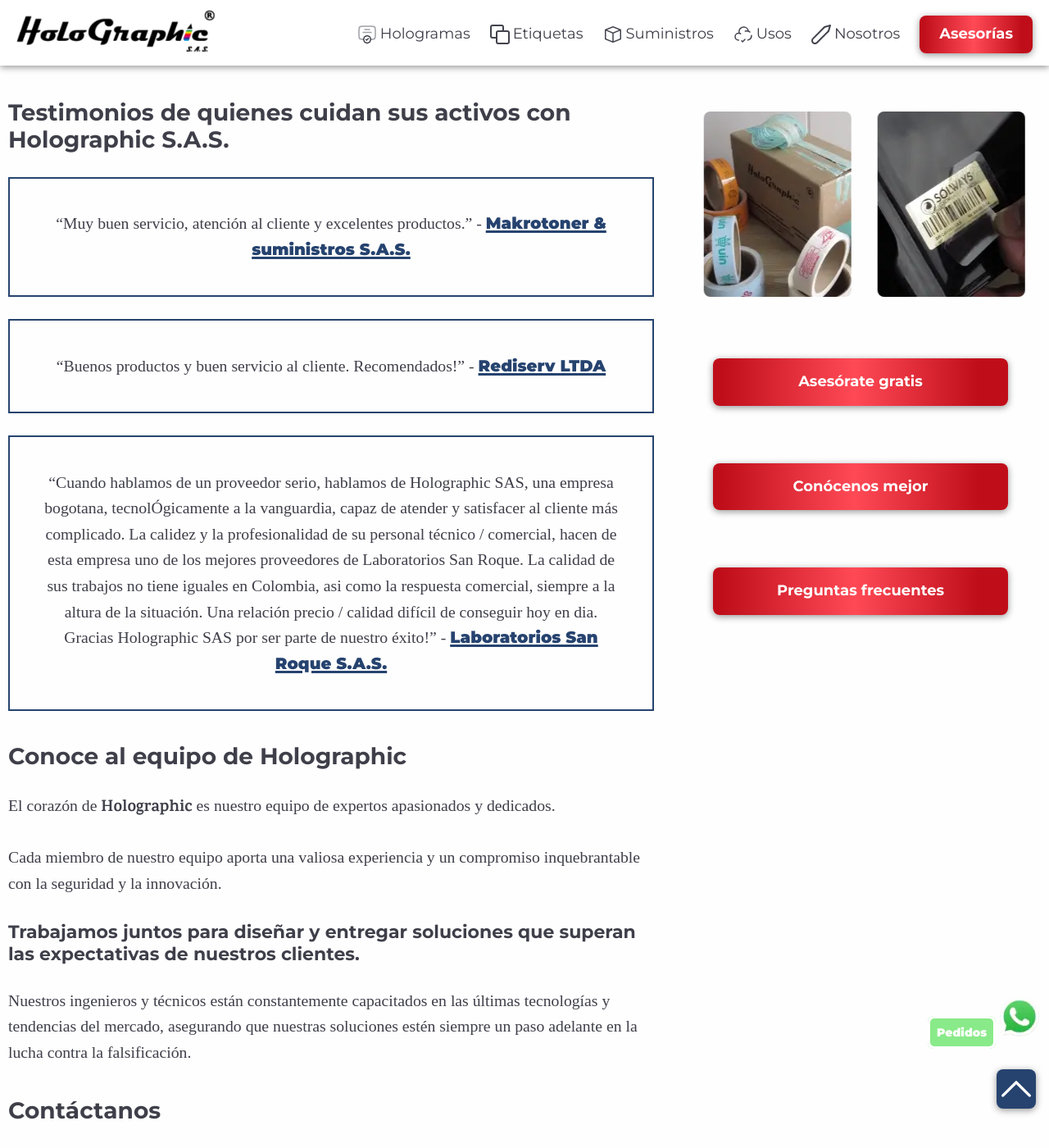
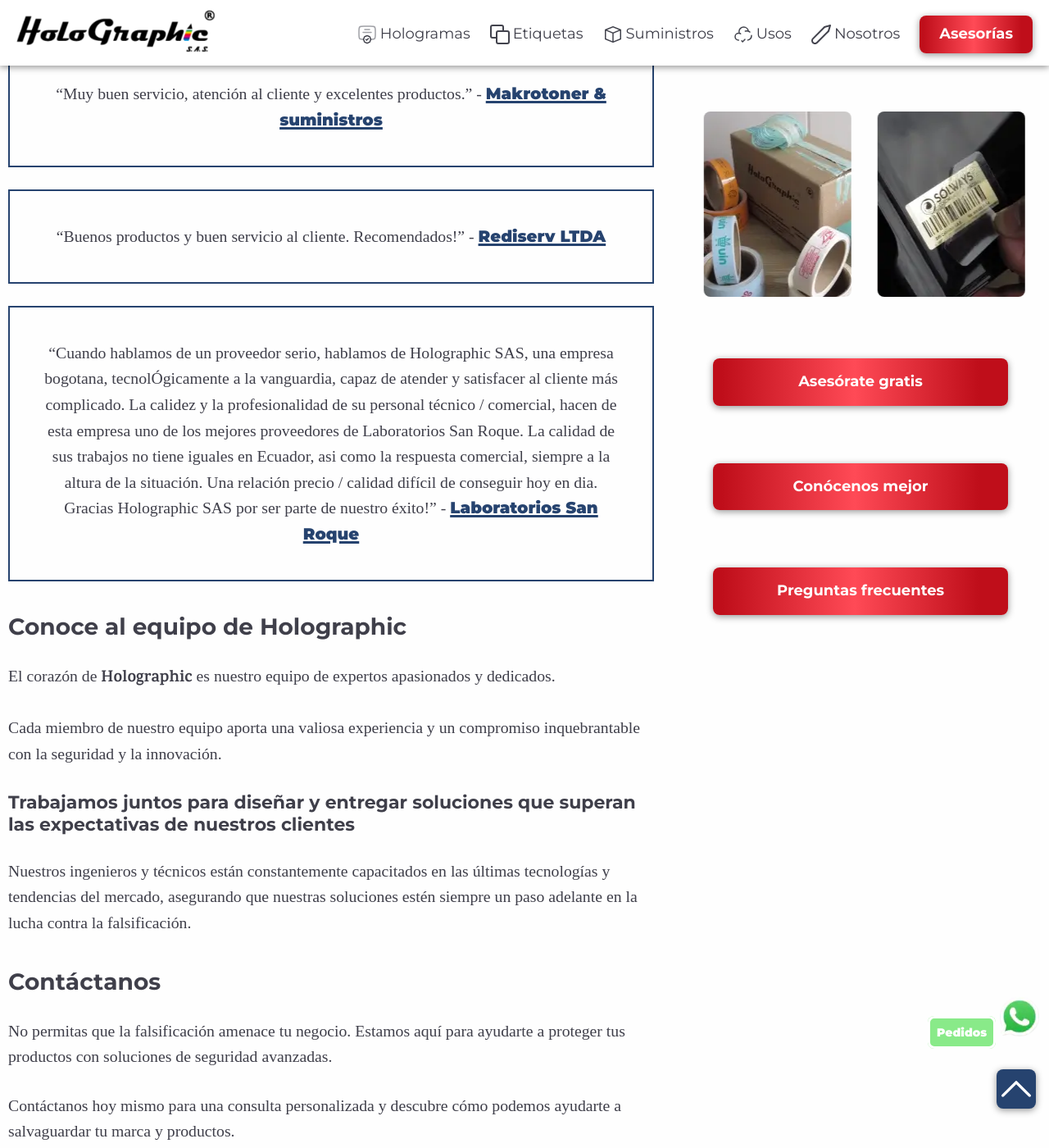
Before and after one commit to Klerpson/revisemos, a Jekyll site: the page built from quienes-somos.md, in a window 1280 px wide and 1400 px high, scrolled down 3571 px. Shown: the whole window at 82% size. Built offline with Jekyll 4.4.1, drawn with Linux system fonts in a browser that asks for light colours; some web fonts are replaced; some of the changed text lies outside the part shown.

Commit message:
nosotros

```diff
--- a/quienes-somos.md
+++ b/quienes-somos.md
@@ -1,24 +1,22 @@
 ---
 layout: pagina
-title: "Somos Holographic S.A.S. y estamos para asegurar tu mercancía y activos"
-h1: Somos Holographic S.A.S sirviéndote desde 2011
-intro: Tu solución de etiquetas de seguridad y marcación en Colombia
+title: "Somos Holographic y estamos para asegurar tu mercancía y activos"
+h1: Somos Holographic sirviéndote desde Quito Ecuador
+intro: Tu solución de etiquetas de seguridad y marcación en Ecuador
 description: Ven y conocer quiénes somos en la heladería GurCoff y cómo hemos logrado ser los mejores de la zona donde abrimos nuestras sucursales
 hero: img/quienes-somos.webp
 jpg: img/quienes-somos.jpg
-alt: Logotipo de Holographic S.A.S.
+alt: Logotipo de Holographic
 ---
-## Liderando en soluciones anti-falsificación y de trazabilidad en Colombia
+## Liderando en soluciones anti-falsificación y de trazabilidad en Ecuador
 
 ### Nuestra historia
 
-En Holographic nos especializamos en **proteger la autenticidad de tus productos y salvaguardar tu marca contra la falsificación**. Nuestra travesía comenzó en 2011 en Bogotá, con una visión clara: ofrecer soluciones innovadoras y efectivas en seguridad holográfica y trazabilidad.
+En Holographic nos especializamos en **proteger la autenticidad de tus productos y salvaguardar tu marca contra la falsificación**. Nuestra travesía comienza este 2024 en Quito, con una visión clara: ofrecer soluciones innovadoras y efectivas en seguridad holográfica y trazabilidad.
 
 A lo largo de más de una década, hemos crecido y evolucionado, alcanzando importantes hitos que reflejan nuestro compromiso con la excelencia.
 
-Desde nuestros inicios, **hemos obtenido la certificación ISO 9001:2015**, un testimonio de nuestra dedicación a la calidad y la mejora continua. Este logro subraya nuestro esfuerzo por mantener altos estándares en cada aspecto de nuestro negocio, desde la investigación y desarrollo hasta la producción y el servicio al cliente.
-
-### Qué hacemos en Holographic S.A.S.
+### Qué hacemos en Holographic
 
 La falsificación es una amenaza constante en muchos sectores, y sabemos que proteger tus productos es crucial para mantener la confianza de tus clientes. Por esta razón [Holographic ofrece una variedad de soluciones](/) diseñadas para proporcionar esa seguridad:
 
@@ -57,13 +55,13 @@
 
 Invertimos continuamente en investigación y desarrollo para estar a la vanguardia de las tecnologías de seguridad. Este enfoque nos permite ofrecer soluciones que no solo cumplen con los estándares actuales, sino que también anticipan y responden a futuros desafíos en seguridad y trazabilidad.
 
-### Testimonios de quienes cuidan sus activos con Holographic S.A.S.
+### Testimonios de quienes cuidan sus activos con Holographic
 
-> "Muy buen servicio, atención al cliente y excelentes productos." - [Makrotoner & suministros S.A.S.]({{site.maps}}){:rel="nofollow noopener noreferrer" target="_blank"}
+> "Muy buen servicio, atención al cliente y excelentes productos." - [Makrotoner & suministros]({{site.maps}}){:rel="nofollow noopener noreferrer" target="_blank"}
 
 > "Buenos productos y buen servicio al cliente. Recomendados!" - [Rediserv LTDA]({{site.maps}}){:rel="nofollow noopener noreferrer" target="_blank"}
 
-> "Cuando hablamos de un proveedor serio, hablamos de Holographic SAS, una empresa bogotana, tecnolÓgicamente a la vanguardia, capaz de atender y satisfacer al cliente más complicado. La calidez y la profesionalidad de su personal técnico / comercial, hacen de esta empresa uno de los mejores proveedores de Laboratorios San Roque. La calidad de sus trabajos no tiene iguales en Colombia, asi como la respuesta comercial, siempre a la altura de la situación. Una relación precio / calidad difícil de conseguir hoy en dia. Gracias Holographic SAS por ser parte de nuestro éxito!" - [Laboratorios San Roque S.A.S.]({{site.maps}}){:rel="nofollow noopener noreferrer" target="_blank"}
+> "Cuando hablamos de un proveedor serio, hablamos de Holographic SAS, una empresa bogotana, tecnolÓgicamente a la vanguardia, capaz de atender y satisfacer al cliente más complicado. La calidez y la profesionalidad de su personal técnico / comercial, hacen de esta empresa uno de los mejores proveedores de Laboratorios San Roque. La calidad de sus trabajos no tiene iguales en Ecuador, asi como la respuesta comercial, siempre a la altura de la situación. Una relación precio / calidad difícil de conseguir hoy en dia. Gracias Holographic SAS por ser parte de nuestro éxito!" - [Laboratorios San Roque]({{site.maps}}){:rel="nofollow noopener noreferrer" target="_blank"}
 
 ### Conoce al equipo de Holographic
 
@@ -71,7 +69,7 @@
 
 Cada miembro de nuestro equipo aporta una valiosa experiencia y un compromiso inquebrantable con la seguridad y la innovación.
 
-#### Trabajamos juntos para diseñar y entregar soluciones que superan las expectativas de nuestros clientes.
+#### Trabajamos juntos para diseñar y entregar soluciones que superan las expectativas de nuestros clientes
 
 Nuestros ingenieros y técnicos están constantemente capacitados en las últimas tecnologías y tendencias del mercado, asegurando que nuestras soluciones estén siempre un paso adelante en la lucha contra la falsificación.
 
```
Also changed, not shown: 17 other files.
